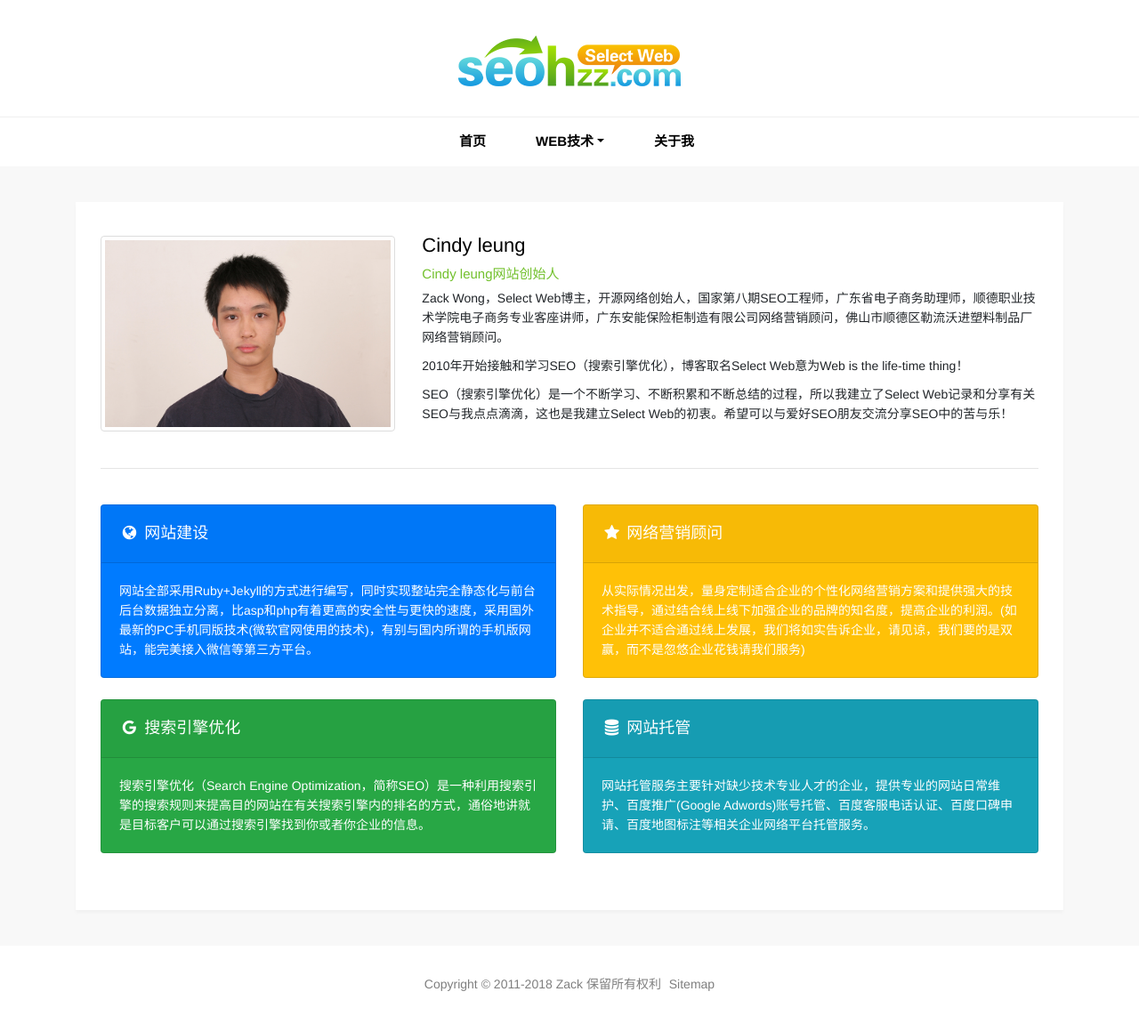
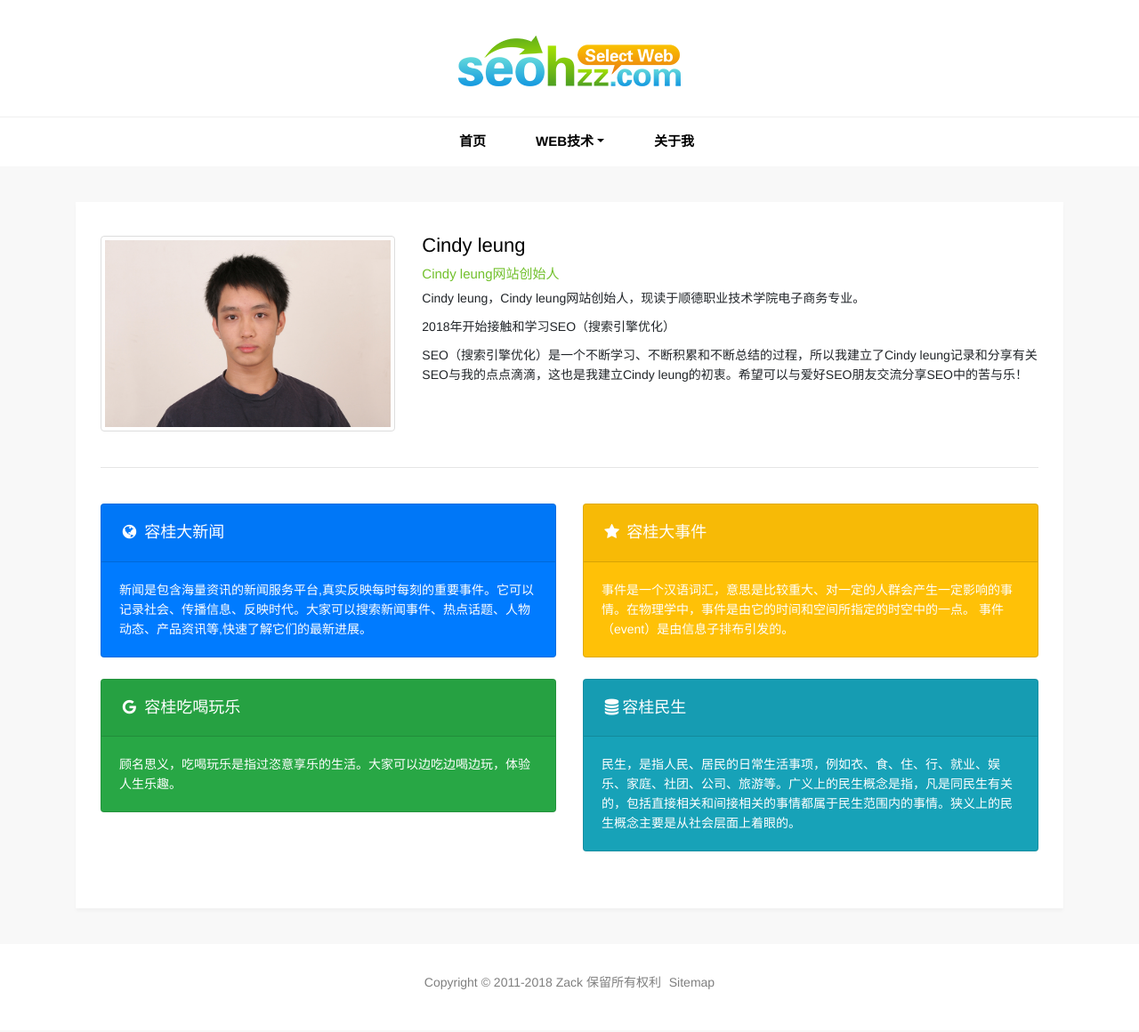
Before and after one commit to qiantongLeung/qiantongLeung.github.io, a Jekyll site: the page built from pages/about.html, in a window 1280 px wide. Shown: the whole page at 89% size. Built offline with Jekyll 4.4.1, drawn with Linux system fonts in a browser that asks for light colours; comment, search, counter and statistics services are not loaded.

Commit message:
Update about.html

```diff
--- a/pages/about.html
+++ b/pages/about.html
@@ -14,40 +14,40 @@
           <div class="col-md-8 mt-4">
             <p class="post-title">Cindy leung</p>
             <p class="post-tag">Cindy leung网站创始人</p>
-            <p>Zack Wong，Select Web博主，开源网络创始人，国家第八期SEO工程师，广东省电子商务助理师，顺德职业技术学院电子商务专业客座讲师，广东安能保险柜制造有限公司网络营销顾问，佛山市顺德区勒流沃进塑料制品厂网络营销顾问。</p>
-            <p>2010年开始接触和学习SEO（搜索引擎优化），博客取名Select Web意为Web is the life-time thing！</p>
-            <p>SEO（搜索引擎优化）是一个不断学习、不断积累和不断总结的过程，所以我建立了Select Web记录和分享有关SEO与我点点滴滴，这也是我建立Select Web的初衷。希望可以与爱好SEO朋友交流分享SEO中的苦与乐！</p>
+            <p>Cindy leung，Cindy leung网站创始人，现读于顺德职业技术学院电子商务专业。</p>
+            <p>2018年开始接触和学习SEO（搜索引擎优化）</p>
+            <p>SEO（搜索引擎优化）是一个不断学习、不断积累和不断总结的过程，所以我建立了Cindy leung记录和分享有关SEO与我的点点滴滴，这也是我建立Cindy leung的初衷。希望可以与爱好SEO朋友交流分享SEO中的苦与乐！</p>
           </div>
           <div class="col-md-12 my-4"><hr></div>
           <div class="col-md-6">
             <div class="card text-white bg-primary mb-4">
-              <div class="card-header"><h4><i class="fa fa-globe fa-fw"></i> 网站建设</h4></div>
+              <div class="card-header"><h4><i class="fa fa-globe fa-fw"></i> 容桂大新闻</h4></div>
               <div class="card-body">
-                <p class="card-text">网站全部采用Ruby+Jekyll的方式进行编写，同时实现整站完全静态化与前台后台数据独立分离，比asp和php有着更高的安全性与更快的速度，采用国外最新的PC手机同版技术(微软官网使用的技术)，有别与国内所谓的手机版网站，能完美接入微信等第三方平台。</p>
+                <p class="card-text">新闻是包含海量资讯的新闻服务平台,真实反映每时每刻的重要事件。它可以记录社会、传播信息、反映时代。大家可以搜索新闻事件、热点话题、人物动态、产品资讯等,快速了解它们的最新进展。</p>
               </div>
             </div>
           </div>
           <div class="col-md-6">
             <div class="card text-white bg-warning mb-4">
-              <div class="card-header"><h4><i class="fa fa-star fa-fw"></i> 网络营销顾问</h4></div>
+              <div class="card-header"><h4><i class="fa fa-star fa-fw"></i> 容桂大事件</h4></div>
               <div class="card-body">
-                <p class="card-text">从实际情况出发，量身定制适合企业的个性化网络营销方案和提供强大的技术指导，通过结合线上线下加强企业的品牌的知名度，提高企业的利润。(如企业并不适合通过线上发展，我们将如实告诉企业，请见谅，我们要的是双赢，而不是忽悠企业花钱请我们服务)</p>
+                <p class="card-text">事件是一个汉语词汇，意思是比较重大、对一定的人群会产生一定影响的事情。在物理学中，事件是由它的时间和空间所指定的时空中的一点。 事件（event）是由信息子排布引发的。</p>
               </div>
             </div>
           </div>
           <div class="col-md-6">
             <div class="card text-white bg-success mb-4">
-              <div class="card-header"><h4><i class="fa fa-google fa-fw"></i> 搜索引擎优化</h4></div>
+              <div class="card-header"><h4><i class="fa fa-google fa-fw"></i> 容桂吃喝玩乐</h4></div>
               <div class="card-body">
-                <p class="card-text">搜索引擎优化（Search Engine Optimization，简称SEO）是一种利用搜索引擎的搜索规则来提高目的网站在有关搜索引擎内的排名的方式，通俗地讲就是目标客户可以通过搜索引擎找到你或者你企业的信息。</p>
+                <p class="card-text">顾名思义，吃喝玩乐是指过恣意享乐的生活。大家可以边吃边喝边玩，体验人生乐趣。</p>
               </div>
             </div>
           </div>
           <div class="col-md-6">
             <div class="card text-white bg-info mb-4">
-              <div class="card-header"><h4><i class="fa fa-database fa-fw"></i> 网站托管</h4></div>
+              <div class="card-header"><h4><i class="fa fa-database fa-fw"></i>容桂民生</h4></div>
               <div class="card-body">
-                <p class="card-text">网站托管服务主要针对缺少技术专业人才的企业，提供专业的网站日常维护、百度推广(Google Adwords)账号托管、百度客服电话认证、百度口碑申请、百度地图标注等相关企业网络平台托管服务。</p>
+                <p class="card-text">民生，是指人民、居民的日常生活事项，例如衣、食、住、行、就业、娱乐、家庭、社团、公司、旅游等。广义上的民生概念是指，凡是同民生有关的，包括直接相关和间接相关的事情都属于民生范围内的事情。狭义上的民生概念主要是从社会层面上着眼的。</p>
               </div>
             </div>
           </div>
```
